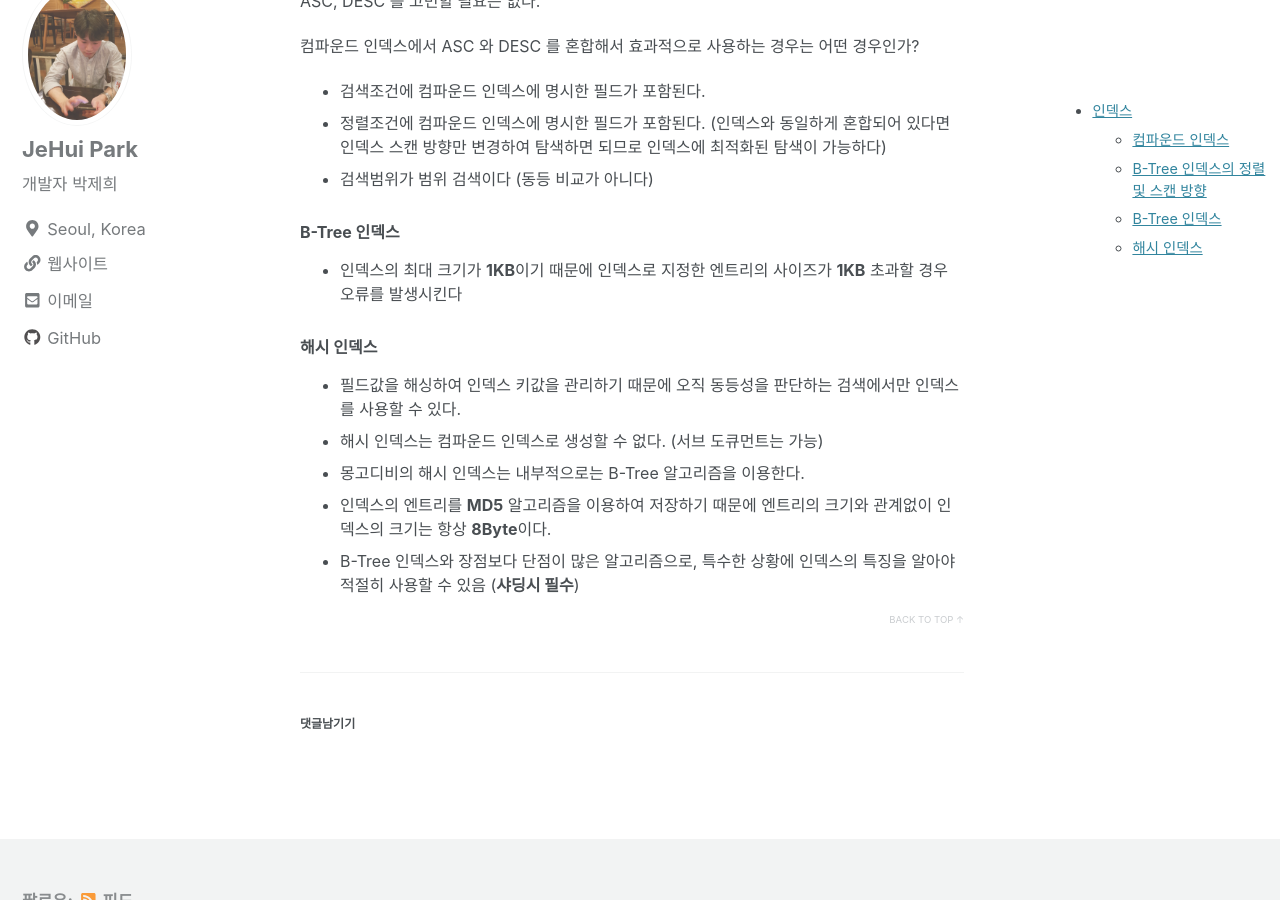
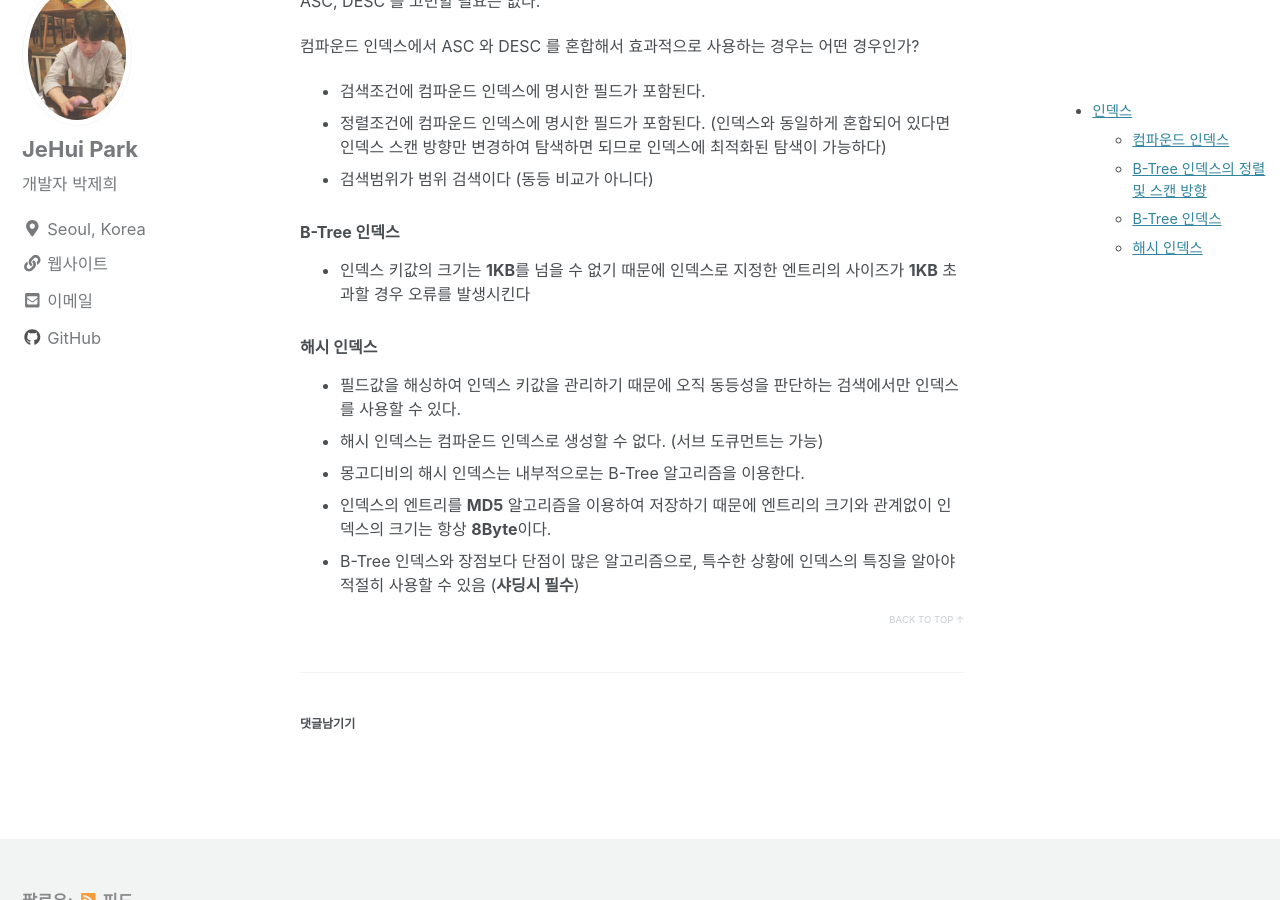
Before and after one commit to JeHuiPark/JeHuiPark.github.io, a Jekyll site: the page built from _posts/2020-08-16-mongo-study.md, in a window 1280 px wide and 900 px high, scrolled down 1728 px. Built offline with Jekyll 4.4.1, drawn with Linux system fonts in a browser that asks for light colours; nearby versions of some CDN libraries; comment, search, counter and statistics services are not loaded.

Commit message:
Update 2020-08-16-mongo-study.md

```diff
--- a/_posts/2020-08-16-mongo-study.md
+++ b/_posts/2020-08-16-mongo-study.md
@@ -67,7 +67,7 @@ EX)
 - 검색범위가 범위 검색이다 (동등 비교가 아니다)
 
 ### B-Tree 인덱스
-- 인덱스의 최대 크기가 **1KB**이기 때문에 인덱스로 지정한 엔트리의 사이즈가 **1KB** 초과할 경우 오류를 발생시킨다
+- 인덱스 키값의 크기는 **1KB**를 넘을 수 없기 때문에 인덱스로 지정한 엔트리의 사이즈가 **1KB** 초과할 경우 오류를 발생시킨다
 
 ### 해시 인덱스
 
```
